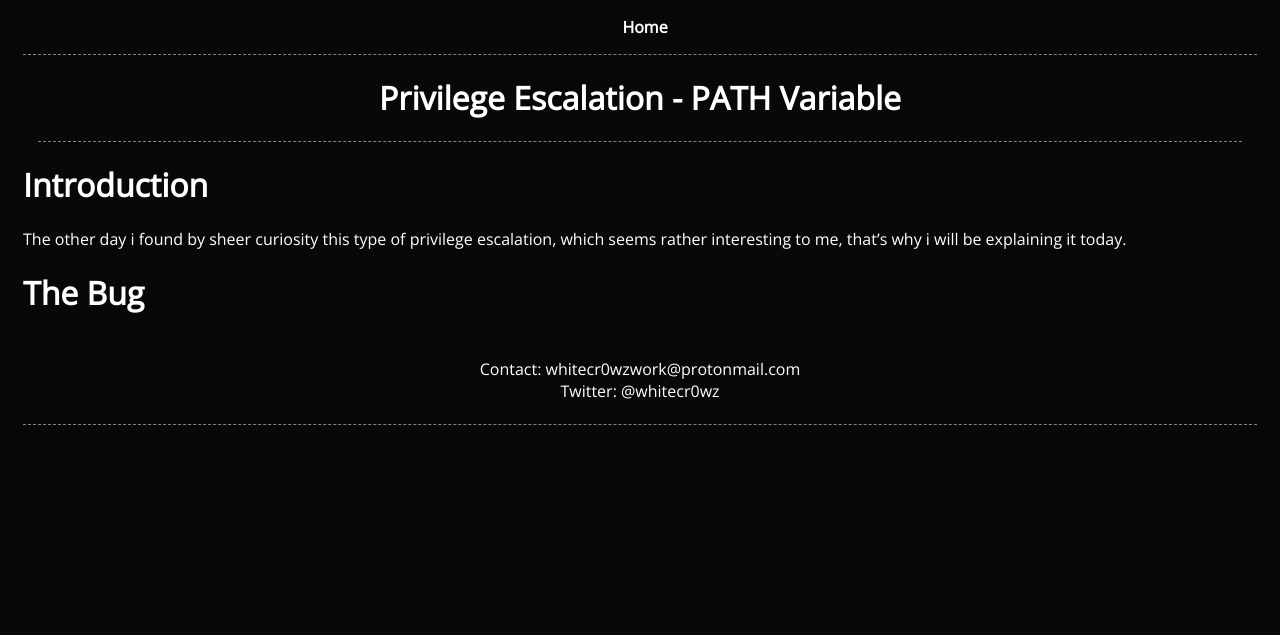
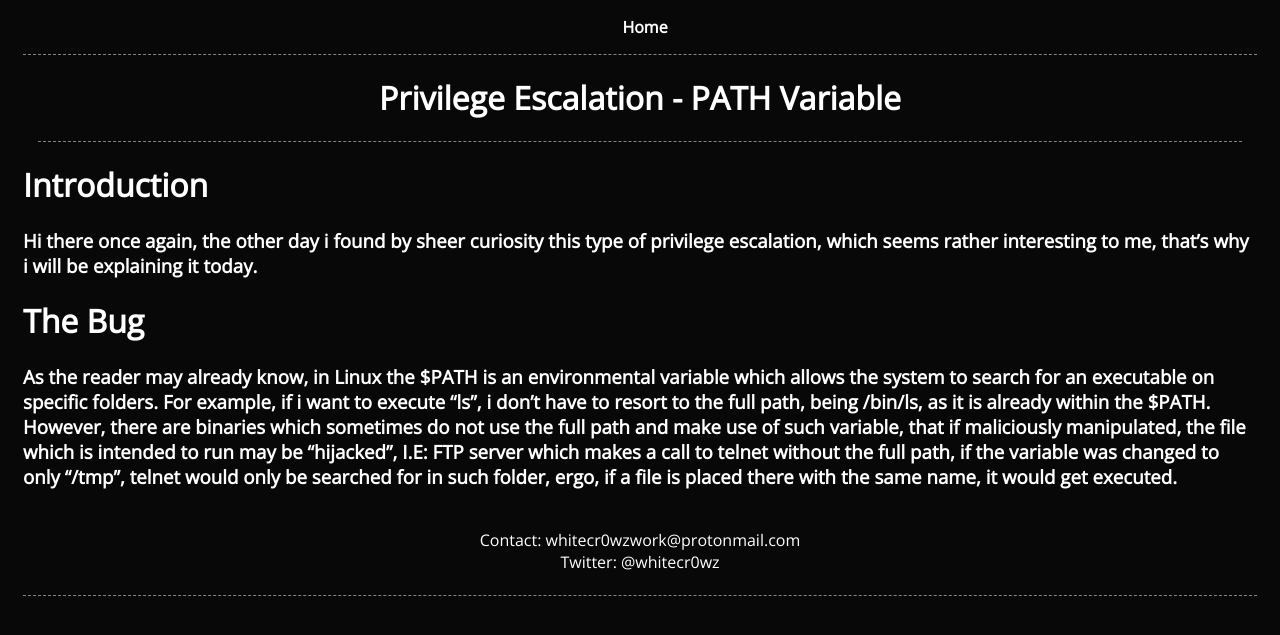
Before and after one commit to whitecr0wz/whitecr0wz.github.io, a Jekyll site: the page built from _posts/posts/2020-03-08-Privilege-Escalation-Path.md, in a window 1280 px wide. Shown: the top 635 px of the page. Built offline with Jekyll 4.4.1, drawn with Linux system fonts in a browser that asks for light colours.

Commit message:
Update 2020-03-08-Privilege-Escalation-Path.md

```diff
--- a/_posts/posts/2020-03-08-Privilege-Escalation-Path.md
+++ b/_posts/posts/2020-03-08-Privilege-Escalation-Path.md
@@ -9,6 +9,8 @@
 
 # Introduction
 
-The other day i found by sheer curiosity this type of privilege escalation, which seems rather interesting to me, that's why i will be explaining it today.
+### Hi there once again, the other day i found by sheer curiosity this type of privilege escalation, which seems rather interesting to me, that's why i will be explaining it today.
 
 # The Bug
+
+### As the reader may already know, in Linux the $PATH is an environmental variable which allows the system to search for an executable on specific folders. For example, if i want to execute "ls", i don't have to resort to the full path, being /bin/ls, as it is already within the $PATH. However, there are binaries which sometimes do not use the full path and make use of such variable, that if maliciously manipulated, the file which is intended to run may be "hijacked", I.E: FTP server which makes a call to telnet without the full path, if the variable was changed to only "/tmp", telnet would only be searched for in such folder, ergo, if a file is placed there with the same name, it would get executed.
```
